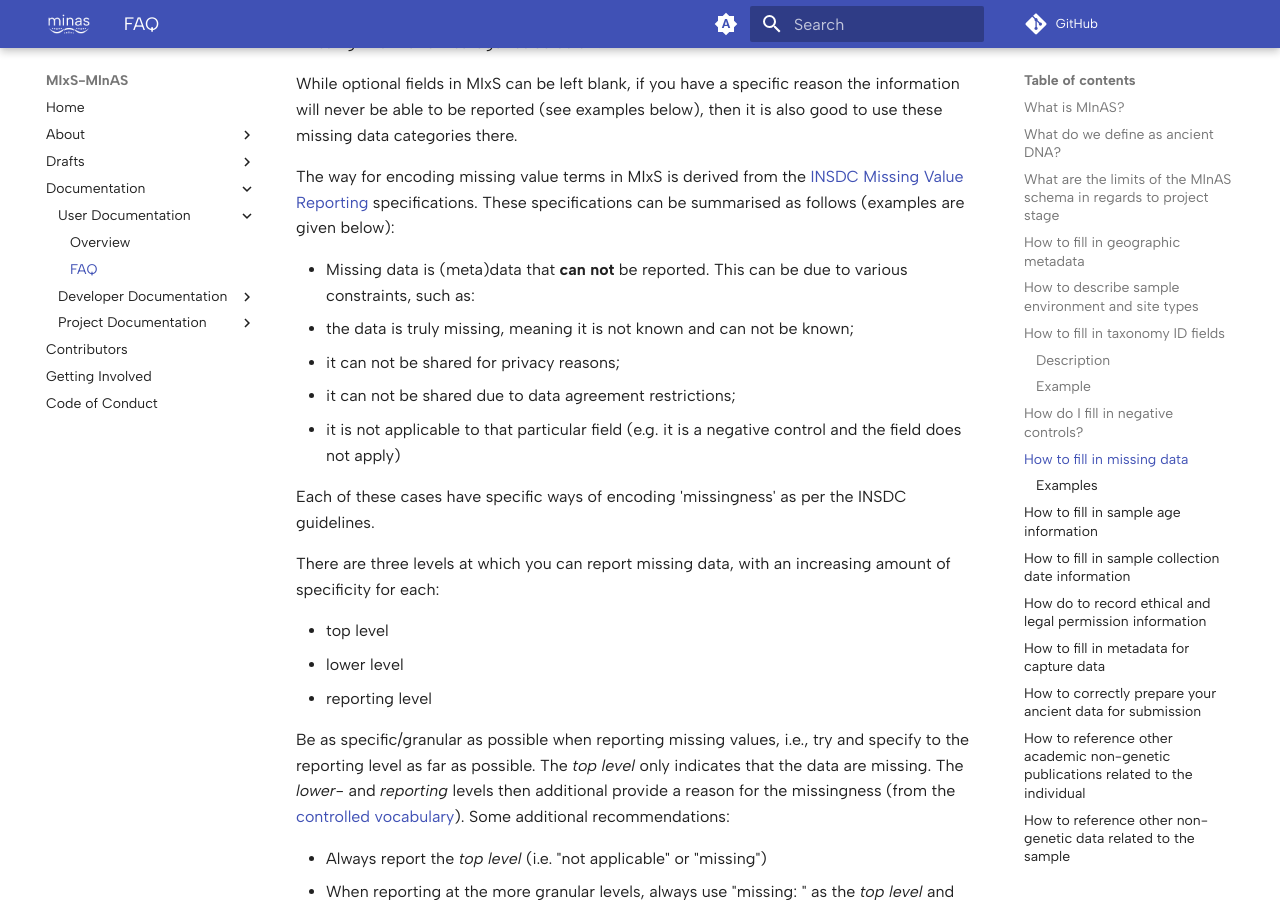
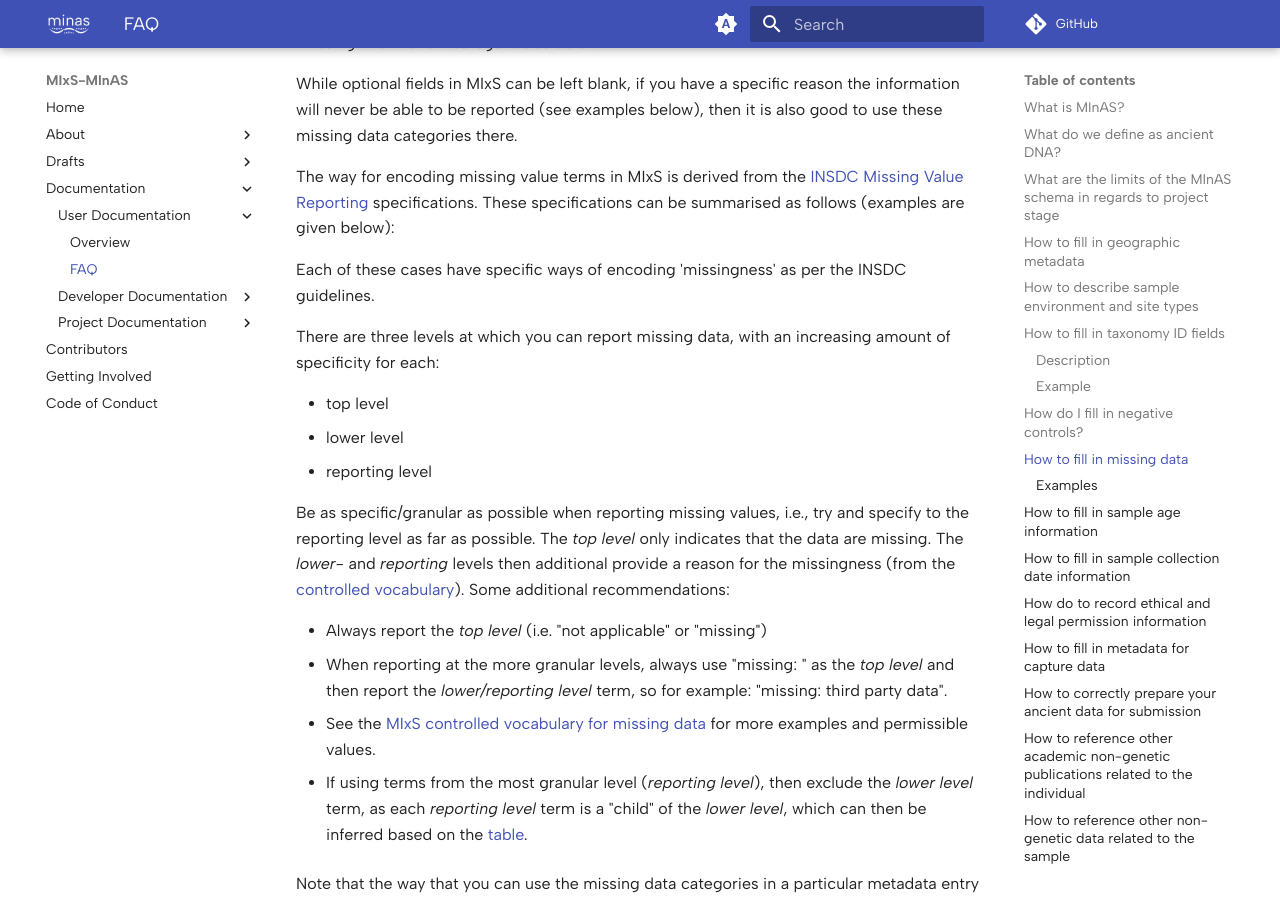
Before and after one commit to MIxS-MInAS/MIxS-MInAS.github.io, an MkDocs documentation site: the page built from docs/documentation/user-documentation/faq.md, in a window 1280 px wide and 900 px high, scrolled down 3983 px. Built offline with MkDocs 1.6.1 and Material for MkDocs 9.7.7, drawn with Linux system fonts in a browser that asks for light colours; comment, search, counter and statistics services are not loaded.

Commit message:
Apply suggestion from @DeondeJager
Delete here.
Text moved to top of FAQ.

```diff
--- a/docs/documentation/user-documentation/faq.md
+++ b/docs/documentation/user-documentation/faq.md
@@ -128,11 +128,6 @@
 The way for encoding missing value terms in MIxS is derived from the [INSDC Missing Value Reporting](https://www.insdc.org/technical-specifications/missing-value-reporting/) specifications.
 These specifications can be summarised as follows (examples are given below):
 
-- Missing data is (meta)data that **can not** be reported. This can be due to various constraints, such as:
-  - the data is truly missing, meaning it is not known and can not be known;
-  - it can not be shared for privacy reasons;
-  - it can not be shared due to data agreement restrictions;
-  - it is not applicable to that particular field (e.g. it is a negative control and the field does not apply)
 
 Each of these cases have specific ways of encoding 'missingness' as per the INSDC guidelines.
 
```
